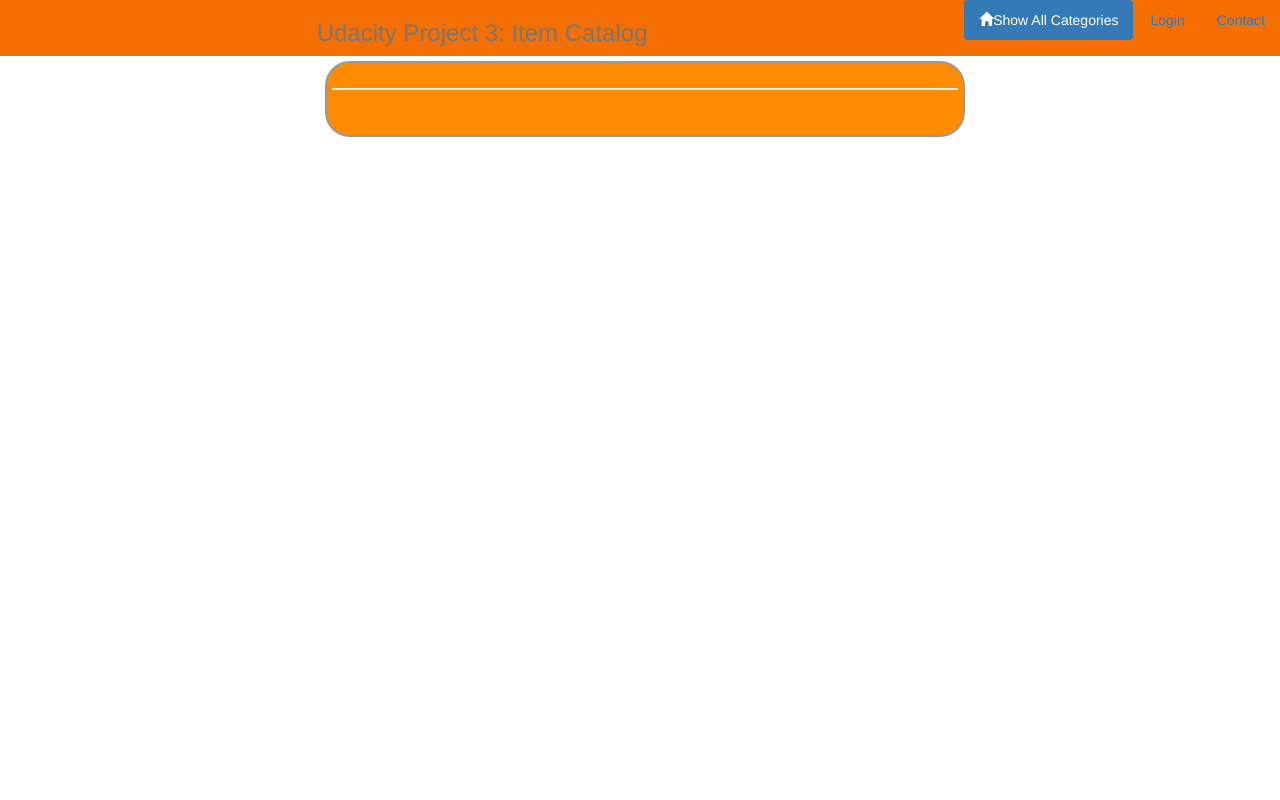
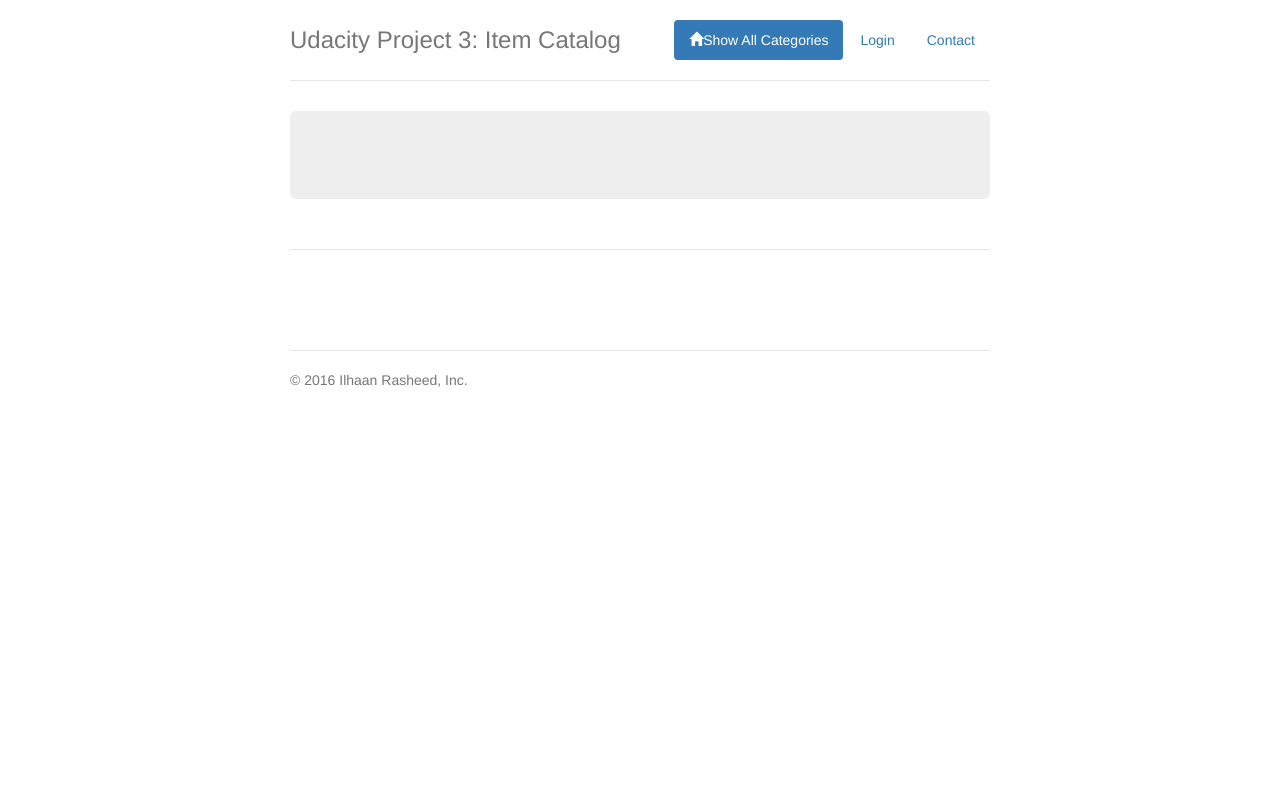
Before and after one commit to ilhaan/Item-Catalog, a Flask app: template templates/itempage.html in a window 1280 px wide. Run offline with Flask 2, Linux system fonts and the light colour scheme; the template is opened without the code that fills it, so the values that code supplies are empty; parts of the project's set-up code (start-up, migrations or seed data) failed here and were passed over; some libraries are stand-ins or nearby versions.

Commit message:
Update templates with new design scheme

```diff
--- a/static/styles.css
+++ b/static/styles.css
@@ -1,37 +1,81 @@
-body            { font-family: sans-serif; background-color: #CACFD1}
-h1, h2, h3, h4       { color: black; }
-h1, h2          { font-family: 'Georgia', serif; margin: 0; }
-h1              { border-bottom: 2px solid #eee; }
-h2              { font-size: 1.2em; }
+/* This stylesheet was obtained from: http://getbootstrap.com/examples/jumbotron-narrow/jumbotron-narrow.css */
 
-p, dd, dt               { color: black;}
+/* Space out content a bit */
+body {
+  padding-top: 20px;
+  padding-bottom: 20px;
+}
 
-a {text-decoration: none; color:#18B10F; font-size: 1em;}
+/* Everything but the jumbotron gets side spacing for mobile first views */
+.header,
+.marketing,
+.footer {
+  padding-right: 15px;
+  padding-left: 15px;
+}
 
-/*Item page pane*/
-.pane {position:absolute; left: 25%; border: 2px solid;
-    border-radius: 25px; padding: 5px; margin: 5px; border-color: #999999;
-    background-color: #ff8c00; width: 50% }
+/* Custom page header */
+.header {
+  padding-bottom: 20px;
+  border-bottom: 1px solid #e5e5e5;
+}
+/* Make the masthead heading the same height as the navigation */
+.header h3 {
+  margin-top: 0;
+  margin-bottom: 0;
+  line-height: 40px;
+}
 
-/*Item page header (shows category name)*/
-.header {left:50%; text-align: center; background-color: #F56F00;}
+/* Custom page footer */
+.footer {
+  padding-top: 19px;
+  color: #777;
+  border-top: 1px solid #e5e5e5;
+}
 
-.name {width:50%; float: center;}
+/* Customize container */
+@media (min-width: 768px) {
+  .container {
+    max-width: 730px;
+  }
+}
+.container-narrow > hr {
+  margin: 30px 0;
+}
 
-.description {padding: 10px; font-style: italic}
+/* Main marketing message and sign up button */
+.jumbotron {
+  text-align: center;
+  border-bottom: 1px solid #e5e5e5;
+}
+.jumbotron .btn {
+  padding: 14px 24px;
+  font-size: 21px;
+}
 
-.price {text-align: right; width:50%; float: right; }
+/* Supporting marketing content */
+.marketing {
+  margin: 40px 0;
+}
+.marketing p + h4 {
+  margin-top: 28px;
+}
 
-.editdeletepane {}
-
-/*Flash messages displayed on every page*/
-.flash          { background: #cee5F5; }
-
-/*Top bar (displays login and show all categories)*/
-.top-menu{background-color: #2E45B6; text-align: center;}
-
-/*Main page header*/
-.main-header{background-color: #AC26D3; text-align: center;}
-
-/*Item list on item page*/
-.item-name {text-align: center;}
+/* Responsive: Portrait tablets and up */
+@media screen and (min-width: 768px) {
+  /* Remove the padding we set earlier */
+  .header,
+  .marketing,
+  .footer {
+    padding-right: 0;
+    padding-left: 0;
+  }
+  /* Space out the masthead */
+  .header {
+    margin-bottom: 30px;
+  }
+  /* Remove the bottom border on the jumbotron for visual effect */
+  .jumbotron {
+    border-bottom: 0;
+  }
+}
--- a/templates/itemlist.html
+++ b/templates/itemlist.html
@@ -15,7 +15,7 @@
 {% endwith %}
 
 <!-- Display category name -->
-<div class = 'header'>
+<div class = 'jumbotron header'>
 	<h1>{{ category.name }}</h1>
 </div>
 
@@ -41,7 +41,6 @@
 		</a>
 	</div>
 </div>
-
 {% endfor %}
 
 {% endblock %}
--- a/templates/itempage.html
+++ b/templates/itempage.html
@@ -1,39 +1,47 @@
+
+{% extends "main.html" %}
+{% block content %}
 {% include "header.html" %}
-<html>
-<head>
-	<link rel=stylesheet type=text/css href="{{ url_for('static', filename='styles.css') }}">
-	<link rel="stylesheet" href="//netdna.bootstrapcdn.com/bootstrap/3.1.1/css/bootstrap.min.css">
-</head>
 
-	<body>
-	<div class = 'pane'>
-		<div class = 'header'>
-			<h1>{{ item.name }}</h1>
+<!-- Message flash section -->
+{% with messages = get_flashed_messages() %}
+	{% if messages %}
+		<div class ="alert alert-success">
+	    {% for message in messages %}
+	        <li> <strong> {{ message }} </strong> </li>
+	    {% endfor %}
 		</div>
+  {% endif %}
+{% endwith %}
 
-	<div class = 'flash'>
-			      {% with messages = get_flashed_messages() %}
-	      {% if messages %}
-	        <ul>
-	        {% for message in messages %}
-	            <li> <strong> {{ message }} </strong> </li>
-	        {% endfor %}
-	        </ul>
-	        {% endif %}
-	    {% endwith %}
+<!-- Display category name -->
+<div class = 'jumbotron header'>
+	<h1>{{ category.name }}</h1>
+</div>
+
+<!-- Display item name -->
+<div class = 'header'>
+	<h1>{{ item.name }}</h1>
+</div>
+
+<!-- Display item description -->
+<div class="row marketing">
+	<div class="col-lg-12">
+		<p class="lead">{{item.description}}</p>
+		</a>
 	</div>
+</div>
 
-	<div class = 'description'>
-		<p> {{item.description}} </p>
-	</div>
+<!-- Show edit and delete buttons if user logged in -->
+{%if 'username' in login_session %}
+<div class = "pane">
+	<button class="btn btn-lg btn-success" id="edit-item">
+		<span class="glyphicon glyphicon-edit" aria-hidden="true"></span> <a href='{{url_for('editItem', item_name=item.name, category_name = category.name)}}'> Edit item</a>
+	</button>
+	<button class="btn btn-lg btn-success" id="delete-item">
+		<span class="glyphicon glyphicon-remove" aria-hidden="true"></span> <a href='{{url_for('deleteItem', item_name=item.name, category_name = category.name)}}'> Delete item</a>
+	</button>
+</div>
+{% endif %}
 
-	{%if 'username' in login_session %}
-	<div class = "row">
-		<a href='{{url_for('editItem', item_name=item.name, category_name = category.name)}}' >Edit</a>
-		<a href='{{url_for('deleteItem', item_name=item.name, category_name = category.name)}}' >Delete</a>
-	</div>
-	{% endif %}
-
- </div> <!-- end pane -->
-</body>
-</html>
+{% endblock %}
--- a/templates/main.html
+++ b/templates/main.html
@@ -1,22 +1,25 @@
 <!DOCTYPE html>
 <html lang="en">
 	<head>
-		<link rel="stylesheet" href="//netdna.bootstrapcdn.com/bootstrap/3.1.1/css/bootstrap.min.css">
-		<!-- <link rel=stylesheet type=text/css href="{{ url_for('static', filename='styles.css') }}"> -->
+		<meta charset="utf-8">
+    <meta name="viewport" content="width=device-width, initial-scale=1">
+    <meta name="description" content="Udacity Project 3: Item Catalog">
+    <meta name="author" content="Ilhaan Rasheed">
+		<link rel="stylesheet" href="//maxcdn.bootstrapcdn.com/bootstrap/3.3.6/css/bootstrap.min.css">
+		<link rel=stylesheet type=text/css href="{{ url_for('static', filename='styles.css') }}">
 	</head>
 
 	<body>
-
 		<div class="container">
 			{% block content %}
 			{% endblock %}
 
-			<!-- <footer class="footer">
-				<p>&copy; 2015 Company, Inc.</p>
-	    </footer> -->
+			<footer class="footer">
+				<p>&copy; 2016 Ilhaan Rasheed, Inc.</p>
+			</footer>
 
-		</div>
+		</div> <!-- close container -->
 
+		<script src="//maxcdn.bootstrapcdn.com/bootstrap/3.3.6/js/bootstrap.min.js"></script>
 	</body>
-
 </html>
```
Also changed, not shown: templates/login.html (+14 -75 lines).
